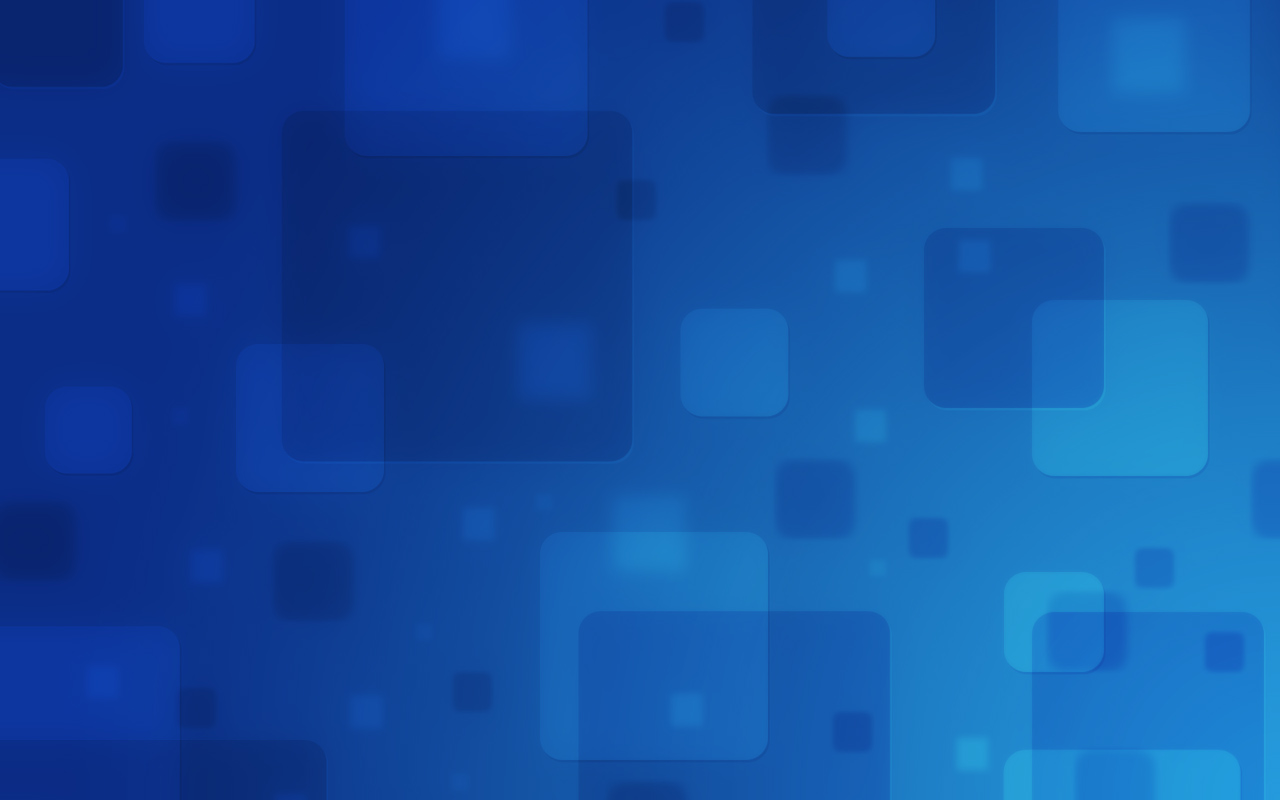
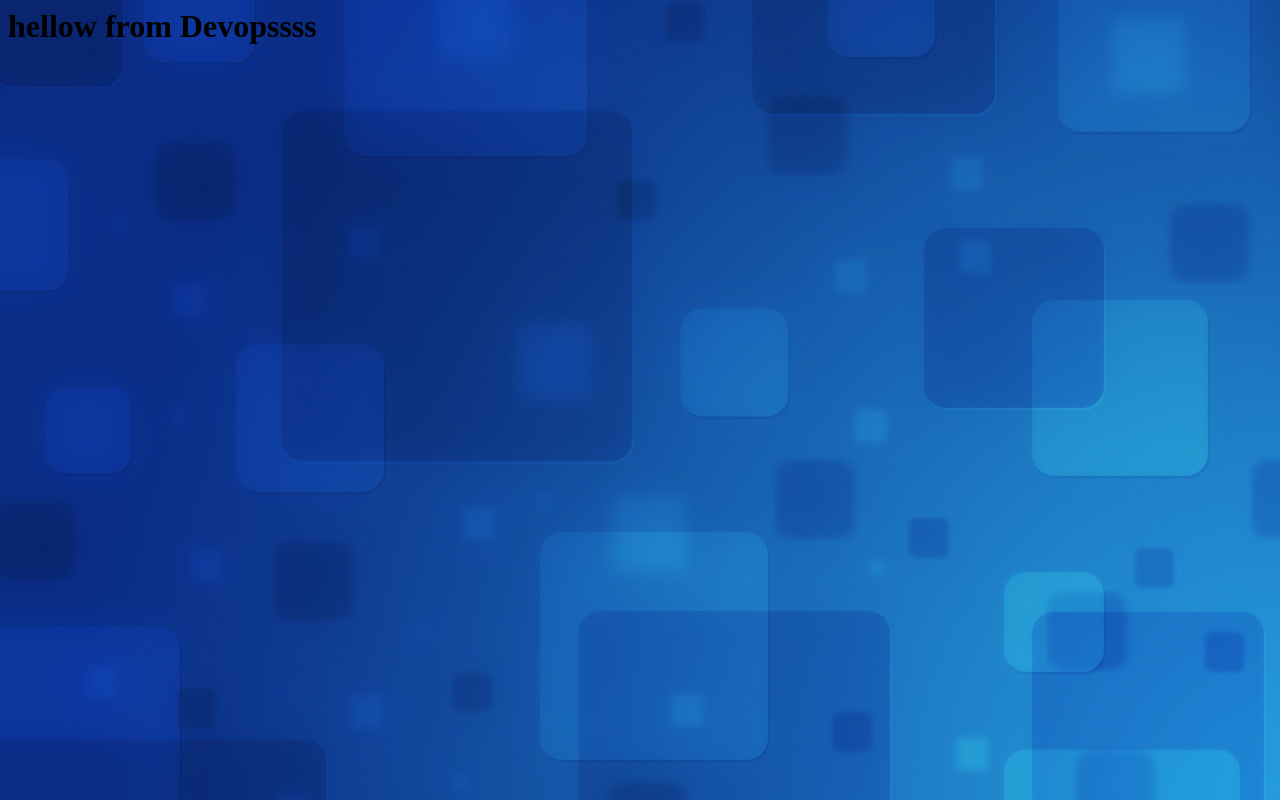
Before and after one commit to qasim683/jenkins-pipeline1, a plain HTML site: page devopsIQ/index.html in a window 1280 px wide. Drawn offline with Linux system fonts and the light colour scheme.

Commit message:
from index

```diff
--- a/devopsIQ/index.html
+++ b/devopsIQ/index.html
@@ -1,5 +1,6 @@
 <html>
 <title>Jenkins Final Website</title>
 <body background="images/1.jpg">
+<h1> hellow from Devopssss</h1>
 </body>
 </html>
```
